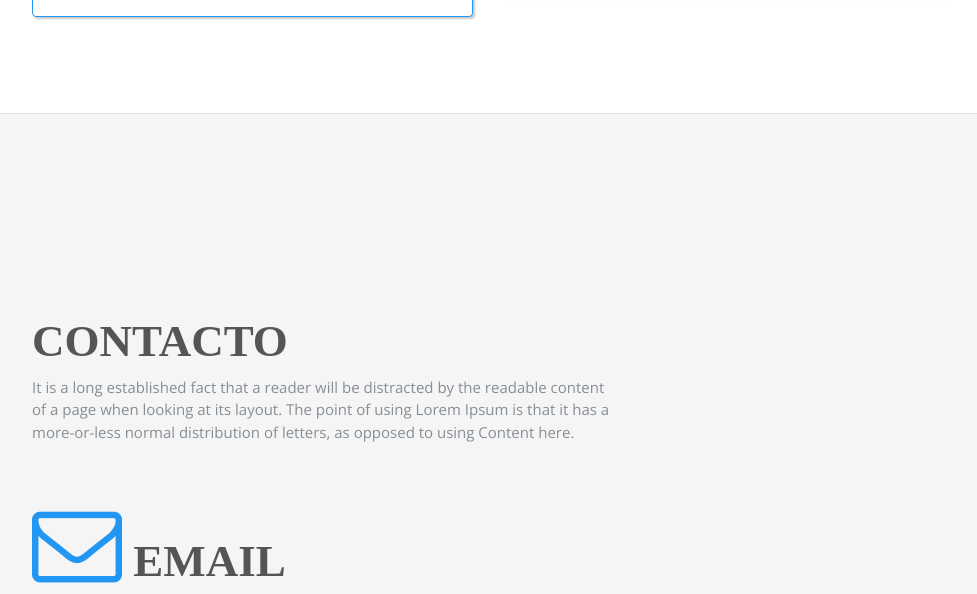
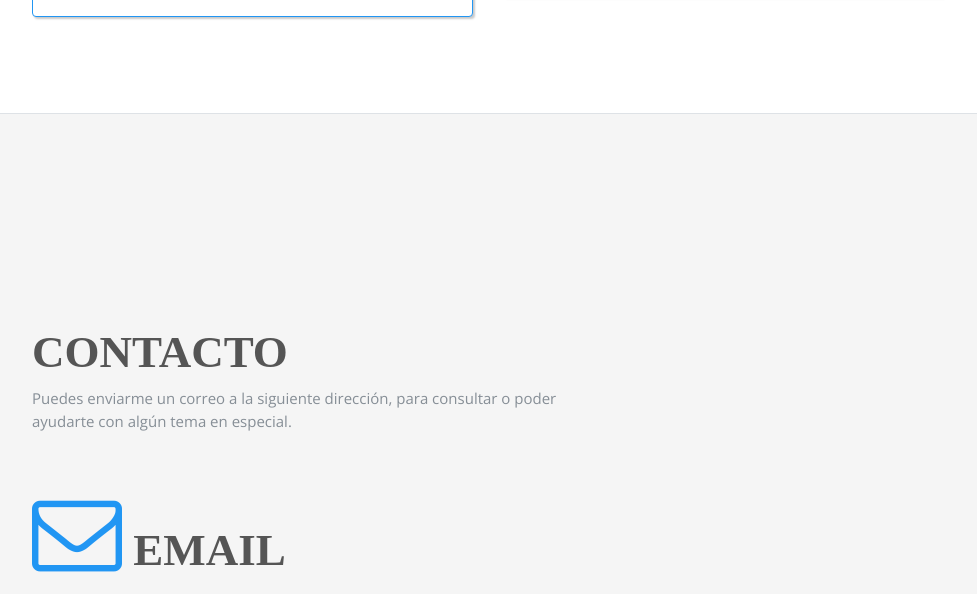
Before and after one commit to AngeelRdz/Biografia-CV, a plain HTML site: page index.html in a window 1280 px wide. Shown: the part 5252-5846 px from the top of the page, without its empty margins (288-1265 px from the left). Drawn offline with nearby package versions, Linux system fonts and the light colour scheme; a web font is replaced by a local one.

Commit message:
Leyenda en la sección de contacto
- Se realizó un ajuste de leyenda en la sección de contacto.

```diff
--- a/index.html
+++ b/index.html
@@ -554,9 +554,7 @@
                 <div class="contact-cont">
                     <h3>CONTACTO</h3>
                     <div class="heading-border-light"></div>
-                    <p>It is a long established fact that a reader will be distracted by the readable content of a page when looking
-                        at its layout. The point of using Lorem Ipsum is that it has a more-or-less normal distribution of letters,
-                        as opposed to using Content here.</p>
+                    <p>Puedes enviarme un correo a la siguiente dirección, para consultar o poder ayudarte con algún tema en especial.</p>
                         <div class="contact-mail contact-side-desc contact-box-desc">
                             <h3>
                                 <i class="fa fa-envelope-o cl-atlantis fa-2x"></i> Email</h3>
```
